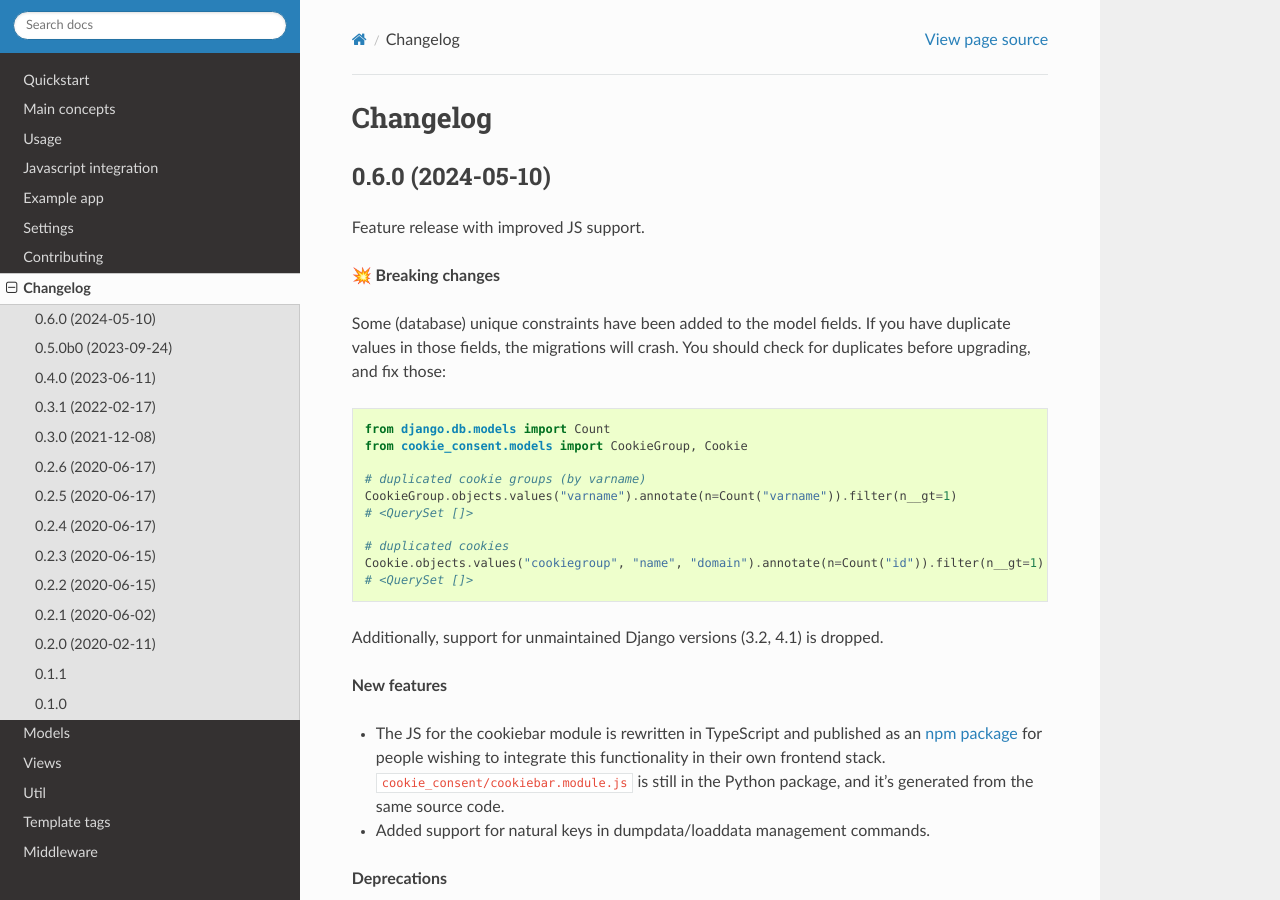
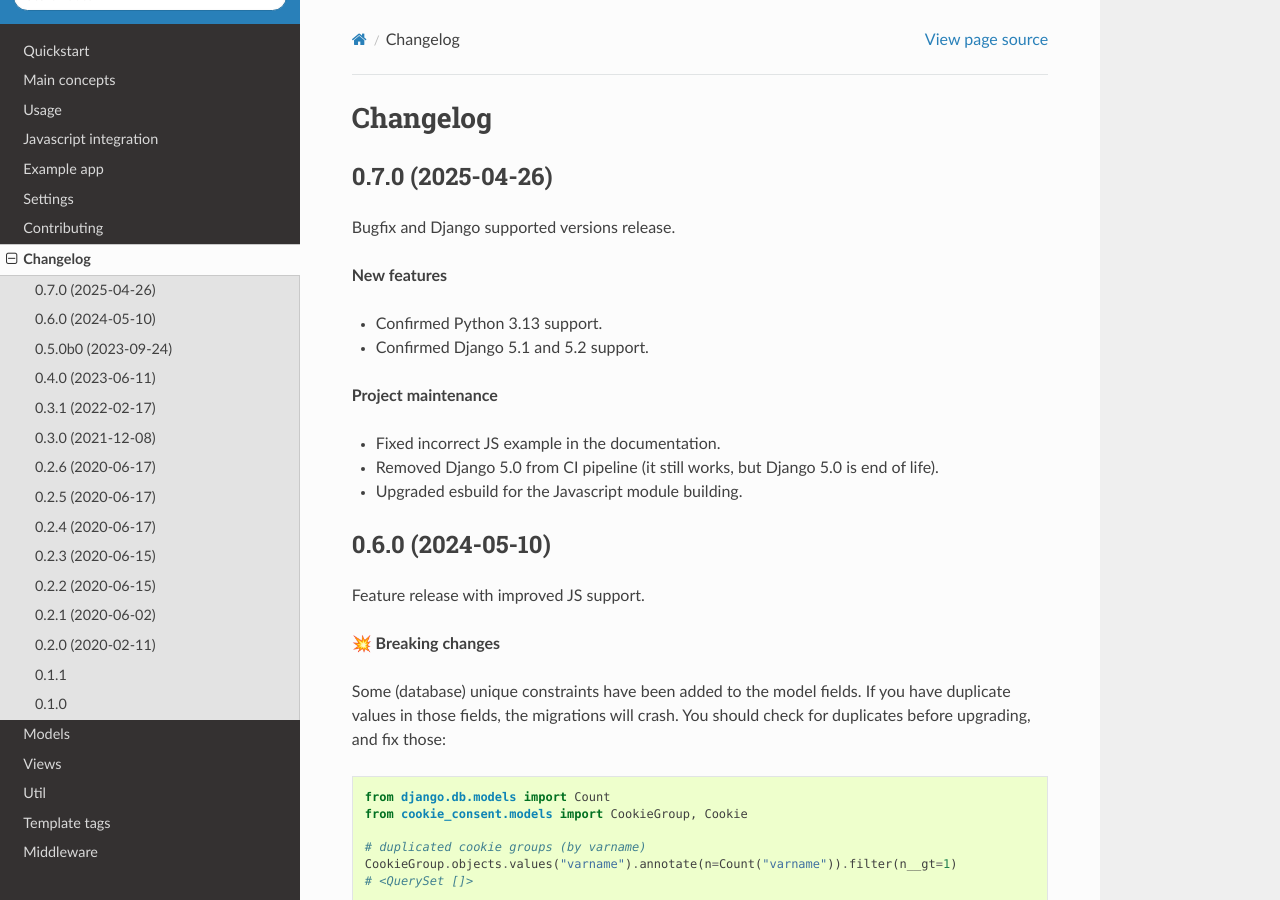
Before and after one commit to jazzband/django-cookie-consent, a Sphinx documentation site: the page built from docs/changelog.rst, in a window 1280 px wide and 900 px high. Built offline with Sphinx 7.4.7 and the Read the Docs theme 3.1.0, drawn with Linux system fonts in a browser that asks for light colours.

Commit message:
:pencil: Update changelog for 0.7.0

```diff
--- a/docs/changelog.rst
+++ b/docs/changelog.rst
@@ -1,6 +1,22 @@
 =========
 Changelog
 =========
+
+0.7.0 (2025-04-26)
+------------------
+
+Bugfix and Django supported versions release.
+
+**New features**
+
+* Confirmed Python 3.13 support.
+* Confirmed Django 5.1 and 5.2 support.
+
+**Project maintenance**
+
+* Fixed incorrect JS example in the documentation.
+* Removed Django 5.0 from CI pipeline (it still works, but Django 5.0 is end of life).
+* Upgraded esbuild for the Javascript module building.
 
 0.6.0 (2024-05-10)
 ------------------
```
